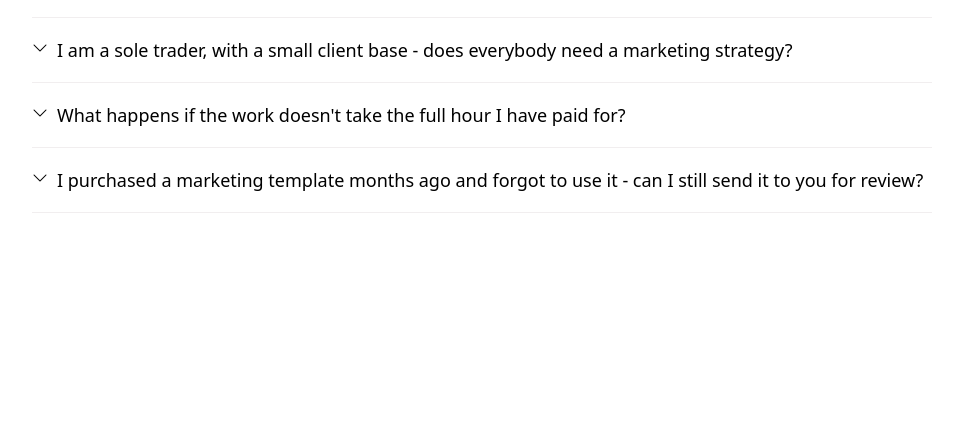
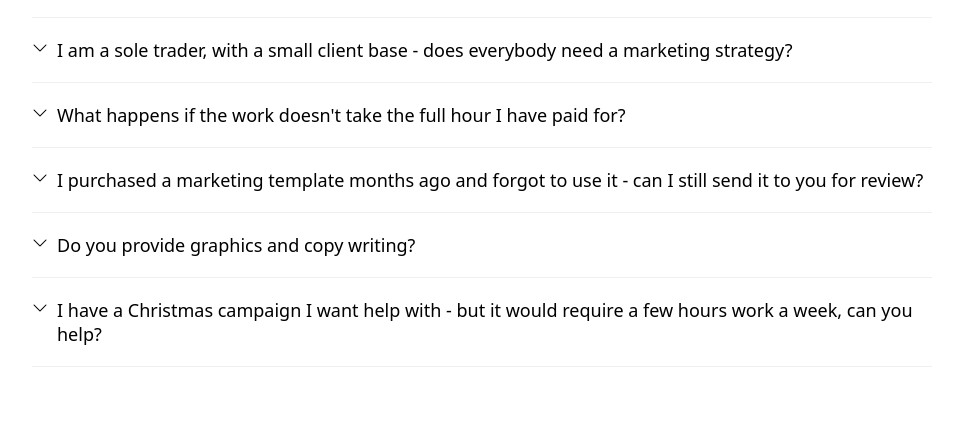
Before and after one commit to CatherineTrevor/the_marketing_ally, a Django app: page / in a window 1280 px wide. Shown: the part 5718-6165 px from the top of the page, without its empty margins (158-1121 px from the left). Before the commit the page ends 5931 px from the top, so only its background shows below. Run offline with Django 3.2, Linux system fonts and the light colour scheme; some libraries are stand-ins or nearby versions.

Commit message:
add content to faqs

```diff
--- a/home/templates/includes/faqs.html
+++ b/home/templates/includes/faqs.html
@@ -12,7 +12,8 @@
                 </div>
                 <div id="faq1" class="collapse" data-bs-parent=".faq-list">
                    <p>
-                       It's very normal to question whether you need a marketing strategy, plan, digital marketing etc!
+                       It's very normal to question whether you need a marketing strategy, plan, digital marketing etc! A detailed, lengthy plan is not always necessary, but it's worth evaluating your
+                       options.
                    </p>
                     <p>
                         Take advantage of my <a href="#">free 20 minute consultation</a> available to all new clients. Together we can discuss what help you might need, and then put together a solution.
@@ -38,7 +39,7 @@
                     </p>
                     <p>
                         An example: as a local cafe you have an amazing amount of wonderful, regular customers who you see on a weekly basis. They have been with you for years and you are very grateful.
-                        However, do you have a plan in place to encourage new customers in, should your regular customers stop coming in for any reason.
+                        However, do you have a plan in place to encourage new customers in, should your regular customers stop coming in for any reason?
                     </p>
                     <p>
                         It is so important to look after your regulars; but it is also important to find new ones too.
@@ -59,7 +60,7 @@
                     </p>
                     <p>
                         If it takes me less time to complete the work than you have paid for, you can select to receive a reimbursement to the value of the time not worked (terms and conditions apply),
-                        as you can select to have the time transferred to other project work, at a time to suit us both.
+                        or you can select to have the time transferred to other project work, at a time to suit us both.
                     </p>
                     <p>
                         Alternatively, come into the city and I'll treat you to Fika!
@@ -83,6 +84,34 @@
                     </p>
                 </div>
             </li>
+            <li>
+                <div data-bs-toggle="collapse" href="#faq5" class="collapsed question">
+                    Do you provide graphics and copy writing?
+                    <i class="bi bi-chevron-down icon-show"></i><i class="bi bi-chevron-up icon-close"></i>
+                </div>
+                <div id="faq5" class="collapse" data-bs-parent=".faq-list">
+                    <p>
+                        I do not offer a graphics service, however I can recommend someone and either you work with them directly, or I can act as your agent and work with them for you.
+                    </p>
+                    <p>
+                        I offer copywriting reviews where you have put something together yourself - I am native English, with over 15 years of experience in proof reading.
+                    </p>
+                    <p>
+                        If you need email wording put together for an event invitation, or a press release for example, I can also help here. Take a look at the <a href="{% url 'home' %}#services">services</a> I
+                        offer for more information.
+                    </p>
+                </div>
+            </li>
+            <li>
+                <div data-bs-toggle="collapse" href="#faq6" class="collapsed question">
+                    I have a Christmas campaign I want help with - but it would require a few hours work a week, can you help?
+                    <i class="bi bi-chevron-down icon-show"></i><i class="bi bi-chevron-up icon-close"></i>
+                </div>
+                <div id="faq6" class="collapse" data-bs-parent=".faq-list">
+                    <p>
+                        Certainly - to get the best value for a longer term project, complete the <a href="">request a quote form</a> and I will get in touch to discuss a package with you.
+                </div>
+            </li>
         </ul>
     </div>
 </section>
```
